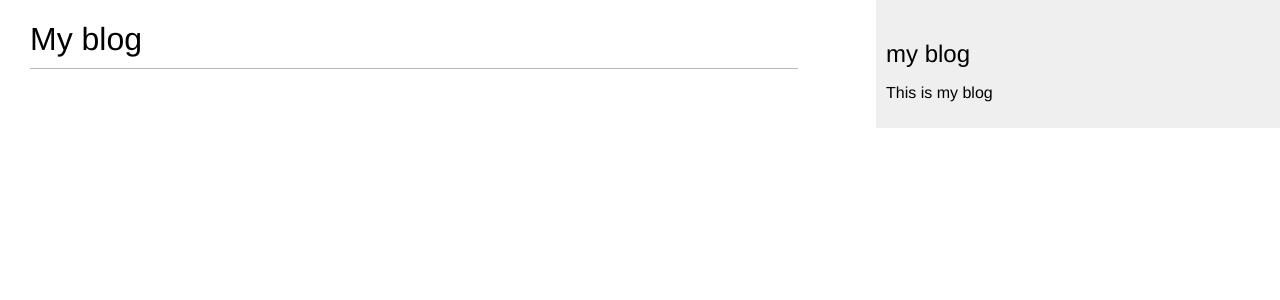
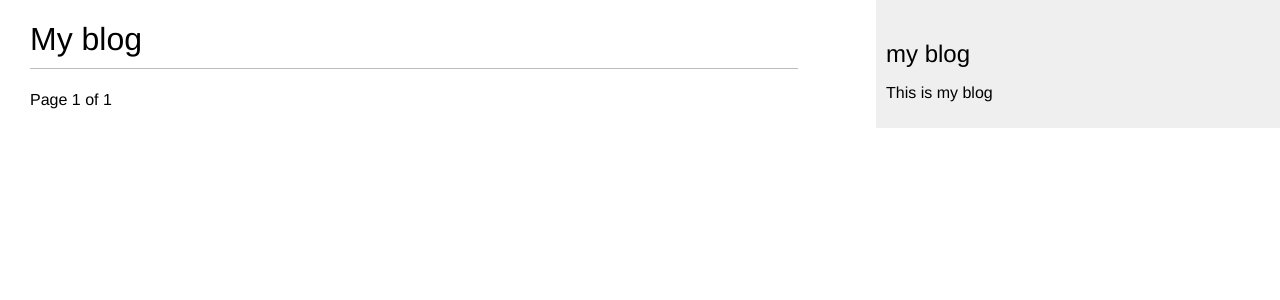
Before and after one commit to PurpleCloudy/blog, a Django app: page /blog/ in a window 1280 px wide. Shown: the top 300 px of the page. Run offline with Django 4.2, Linux system fonts and the light colour scheme; data that the repository does not hold is empty.

Commit message:
pagination add

```diff
--- a/mysite/blog/templates/blog/post/list.html
+++ b/mysite/blog/templates/blog/post/list.html
@@ -15,4 +15,5 @@
         </p>
         {{post.body|truncatewords:30|linebreaks}}
     {% endfor %}
+    {% include "pagination.html" with page=posts %}
 {% endblock %}
--- /dev/null
+++ b/mysite/blog/templates/pagination.html
@@ -0,0 +1,19 @@
+<!-- шаблонный код, для пагинации, предполагает,
+    что есть некий объект Page, с помощью которого,
+    прорисовывается следующая и предыдущая ссылки,
+    а также, чтобы отрисовывать текущую и общее число
+    таких страниц -->
+
+<div class="pagintion">
+    <span class="step-links">
+        {% if page.has_previous %}
+            <a href="?page={{ page.previous_page_number }}">Previous</a>
+        {% endif %}
+        <span class="current">
+            Page {{ page.number }} of {{ page.paginator.num_pages }}
+        </span>
+        {% if page.has_next %}
+            <a href="?page={{ page.next_page_number }}">Next</a>
+        {% endif %}
+    </span>
+</div>
--- a/mysite/blog/views.py
+++ b/mysite/blog/views.py
@@ -1,6 +1,7 @@
 from django.shortcuts import render, get_object_or_404
 from .models import Post
 from django.http import Http404
+from django.core.paginator import Paginator, EmptyPage, PageNotAnInteger
 
 # Create your views here.
 
@@ -13,5 +14,17 @@ def post_detail(request, year, month, day, post):
     return render(request, 'blog/post/detail.html', {'post':post})
 
 def post_list(request):
-    posts = Post.published.all()
+    post_list = Post.objects.all()
+    #постраничная разбивка по 3 поста на страницу
+    paginator = Paginator(post_list, 3)
+    page_number = request.GET.get('page', 1)
+    #второе число в строке выше - дефолтное значение
+    try:
+        posts = paginator.page(page_number)
+    except EmptyPage:
+        posts = paginator.page(paginator.num_pages)
+    #paginator.num_pages возвращает число,
+    #которое является количеством страниц
+    except PageNotAnInteger:
+        posts = paginator.page(1)
     return render(request, 'blog/post/list.html', {'posts':posts})
```
